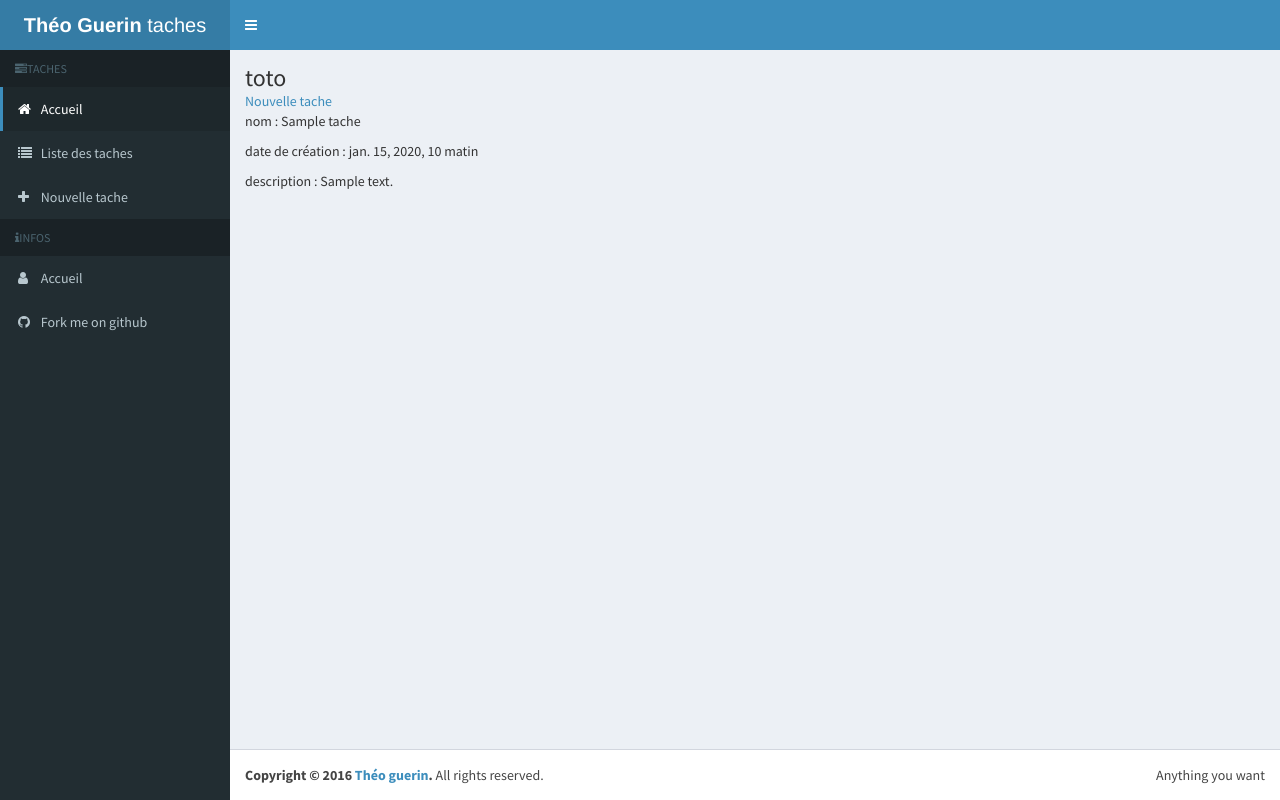
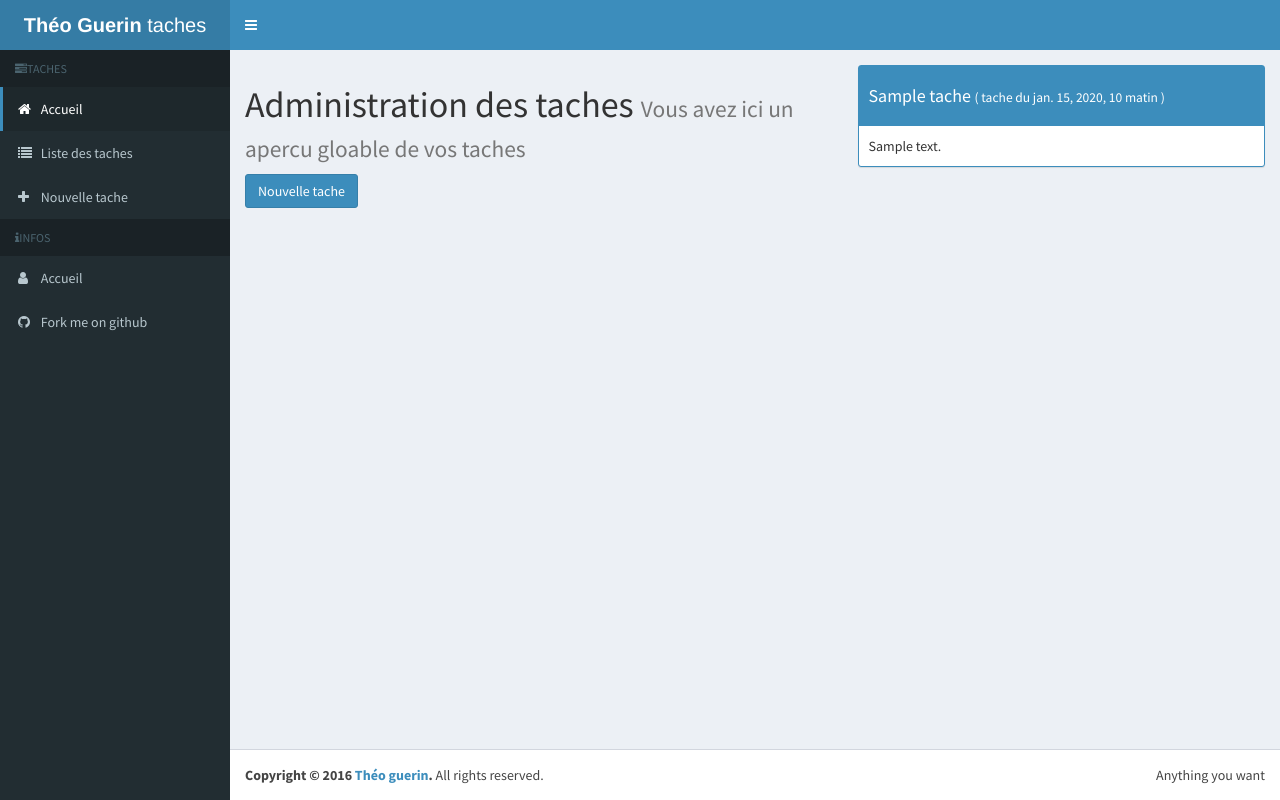
Before and after one commit to Klaism/lestaches-django, a Django app: template templates/lesTaches/home.html in a window 1280 px wide. Run offline with Django 3.2, Linux system fonts and the light colour scheme; the template is opened without the code that fills it: most values are stand-ins (such as "Sample title", 1, 10 or a date in 2020); some libraries are stand-ins or nearby versions.

Commit message:
modification de l'accueil

```diff
--- a/templates/lesTaches/home.html
+++ b/templates/lesTaches/home.html
@@ -2,19 +2,20 @@
 {% load static %}
 
 {% block content %}
-<h1>toto</h1>
-<a href="{% url 'new_task' %}">Nouvelle tache</a>
-{% for o in taches %}
-<p>
-    nom : {{o.name }}
-</p>
-<p>
-    date de création : {{ o.createdDate }}
-</p>
-<p>
-    description : {{ o.description }}
-</p>
-{% endfor %}
+<div class="row">
+    <div class="col-sm-12 col-md-7">
+        <h1>Administration des taches <small>Vous avez ici un apercu gloable de vos taches</small></h1>
+        <a class="btn btn-primary" href="{% url 'new_task' %}">Nouvelle tache</a>
+    </div>
+    <div class="col-sm-12 col-md-5">
+        {% for tache in taches %}
+        {% if tache.closed %}
+        {% else %}
+        {% include "lesTaches/blocs/taskCard.html" with tache=tache %}
+        {% endif %}
+        {% endfor %}
+    </div>
+</div>
 
 {% endblock %}
 
```
